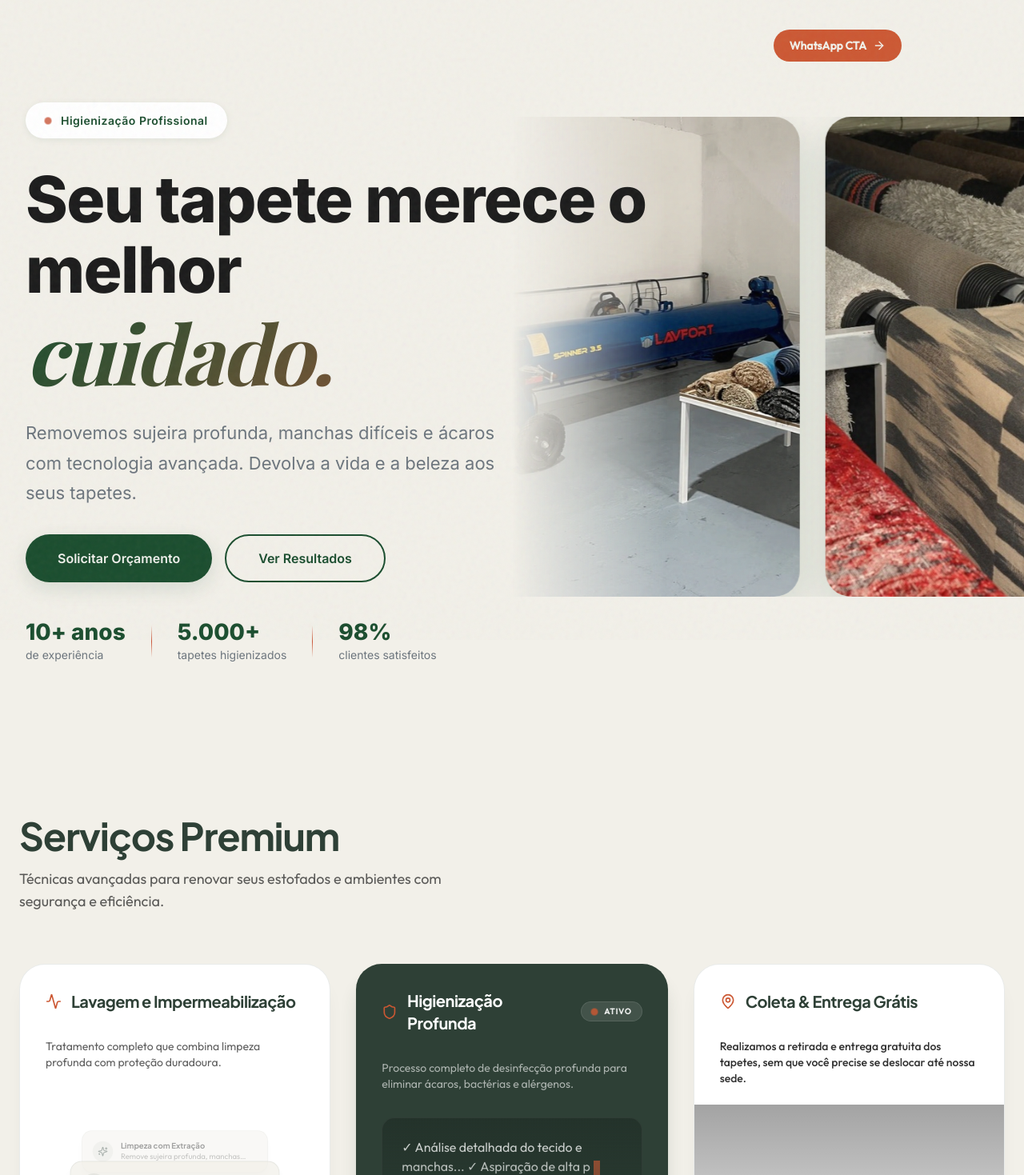
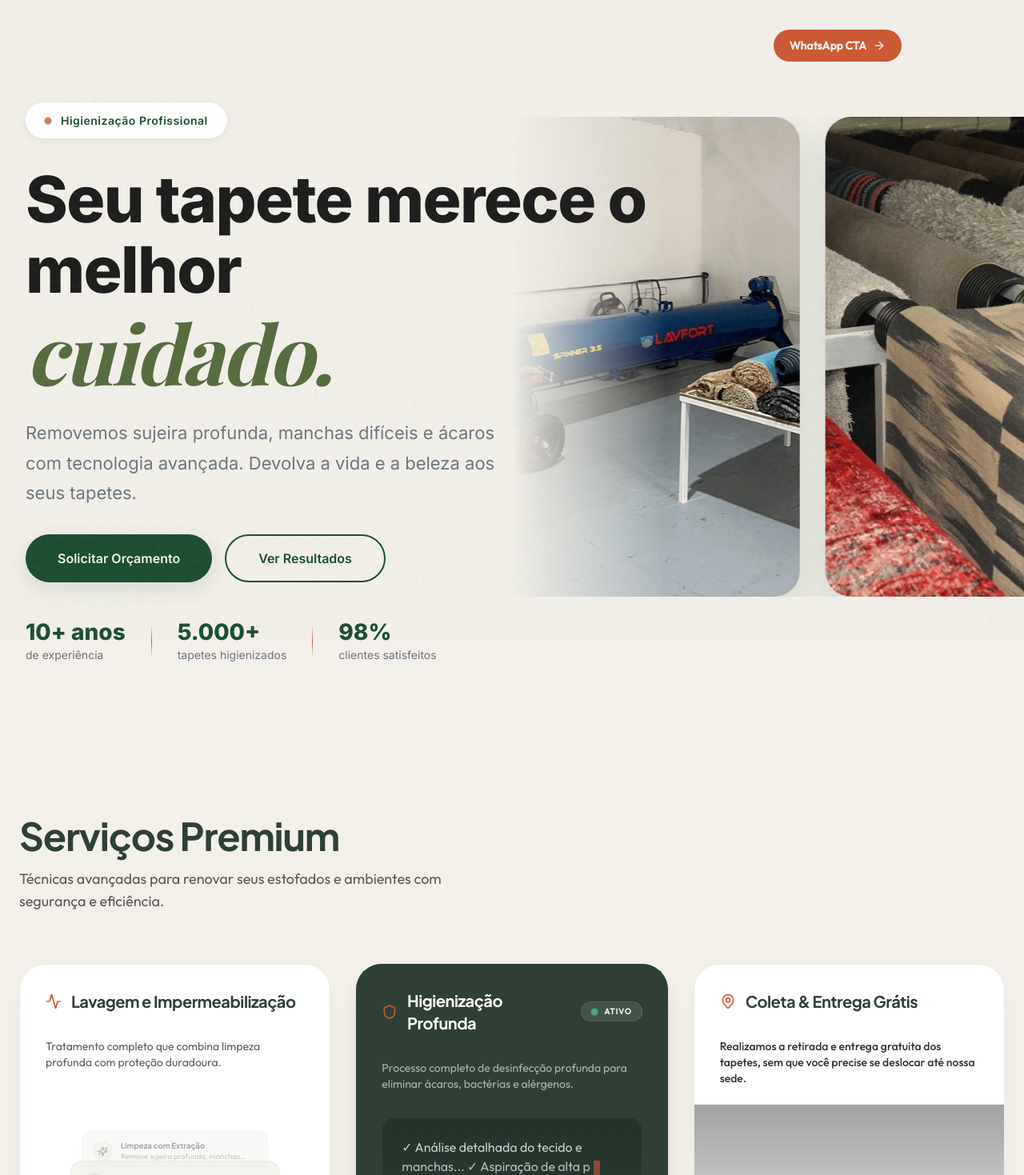
Before and after one commit to sparo-demonstracao/Mister-Cleaner-Website, a React (Vite) app: page / in a window 1280 px wide. Shown: the top 1469 px of the page at 80% size. Built offline with nearby package versions, Linux system fonts and the light colour scheme; grey boxes are pictures that could not be loaded; a web font is replaced by a local one.

Commit message:
style: revert hero section and brand colors back to green palette

```diff
--- a/src/App.jsx
+++ b/src/App.jsx
@@ -153,7 +153,7 @@ const Hero = ({ openQuote }) => {
 
                 <h1 className="hero-title">
                     <span className="title-main">Seu tapete merece o melhor</span>
-                    <span className="title-accent">cuidado.</span>
+                    <span className="title-accent !text-[#556b3e] !bg-none" style={{ WebkitTextFillColor: 'initial' }}>cuidado.</span>
                 </h1>
 
                 <p className="hero-description">
@@ -357,7 +357,7 @@ const Features = () => {
                             <h3 className="font-heading font-bold text-xl text-white">Higienização Profunda</h3>
                         </div>
                         <div className="flex items-center gap-2 bg-white/10 px-3 py-1 rounded-full border border-white/10">
-                            <div className="w-2 h-2 rounded-full bg-accent animate-pulse"></div>
+                            <div className="w-2 h-2 rounded-full bg-[#52b788] animate-pulse"></div>
                             <span className="font-body text-[10px] font-bold text-white/90 uppercase tracking-widest">Ativo</span>
                         </div>
                     </div>
```
